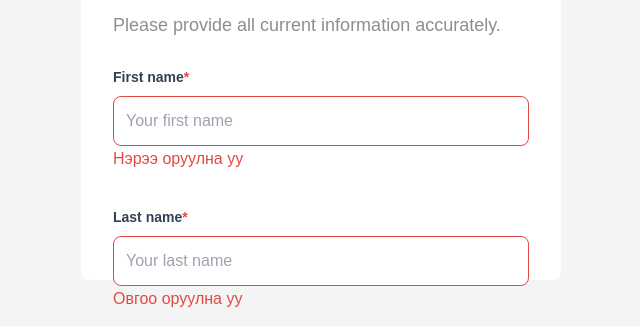
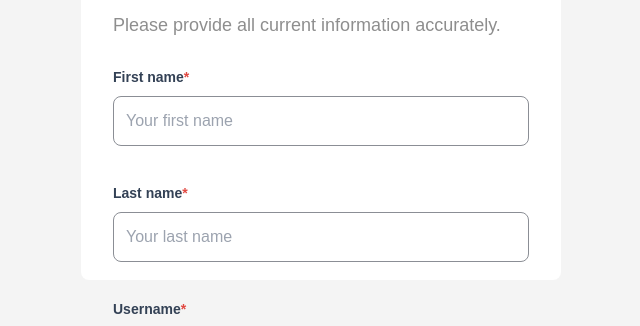
Before and after one commit to khorlo333/multi-step-form, a Next.js app: page / in a window 1280 px wide. Shown: the part 557-883 px from the top of the page, without its empty margins (319-959 px from the left). Built offline with nearby package versions, Linux system fonts and the light colour scheme.

Commit message:
form change

```diff
--- a/src/components/Button.jsx
+++ b/src/components/Button.jsx
@@ -1,11 +1,14 @@
 import { ChevronRight } from "lucide-react";
 
-export default function Button() {
+export default function Button({ handleClick }) {
   return (
     <div>
       <button className="flex py-2.5 px-3 justify-center items-center gap-1 rounded-md bg-[#121316] w-[416px]">
         {" "}
-        <p className="text-[#fff] text-[16px] font-medium " onClick={() => {}}>
+        <p
+          className="text-[#fff] text-[16px] font-medium "
+          onClick={handleClick}
+        >
           Continue 1/3
         </p>
         <ChevronRight className="text-white" />
--- a/src/components/Input.jsx
+++ b/src/components/Input.jsx
@@ -2,15 +2,13 @@ export default function Input({
   label,
   placeholder,
   onChange,
-  lastName,
-  username,
-  firstName,
   errorText,
+  name,
 }) {
-  let error = "";
-  !lastName ? (error = true) : (error = null);
-  !username ? (error = true) : (error = null);
-  !firstName ? (error = true) : (error = null);
+  // let error = "";
+  // !lastName ? (error = true) : (error = null);
+  // !username ? (error = true) : (error = null);
+  // !firstName ? (error = true) : (error = null);
   return (
     <div className="flex flex-col items-start gap-2 self-stretch ">
       <p className="text-[#334155] text-[14px] font-semibold  ">
@@ -18,17 +16,19 @@ export default function Input({
         <span className="text-[#e14942] text-[14px] font-semibold  ">*</span>
       </p>
       <input
-        value={lastName}
-        className={`flex p-[12px] items-center self-stretch rounded-lg border-[1px] border-solid border-[#8b8e95] focus:outline-none focus:border-[#0ca5e9] ${
-          error ? "border-[#e14942]" : "focus:border-[#0ca5e9]"
-        }`}
+        name={name}
+        className={`flex p-[12px] items-center self-stretch rounded-lg border-[1px] border-solid border-[#8b8e95] focus:outline-none focus:border-[#0ca5e9] `}
         type="text"
         placeholder={placeholder}
         onChange={onChange}
       />
-      {error ? (
+      <p className="text-[#e14942] py-2 mt-[-15px]">{errorText}</p>
+      {/* {error ? (
         <p className="text-[#e14942] py-2 mt-[-15px]">{errorText}</p>
-      ) : null}
+      ) : null} */}
     </div>
   );
 }
+// ${
+//   error ? "border-[#e14942]" : "focus:border-[#0ca5e9]"
+// }
--- a/src/components/Main.jsx
+++ b/src/components/Main.jsx
@@ -4,9 +4,45 @@ import { useState } from "react";
 import Button from "./Button";
 
 export default function Main() {
-  const [firstName, setFirstName] = useState("");
-  const [lastName, setLastName] = useState("");
-  const [username, setUserName] = useState("");
+  const [formValues, setFormValues] = useState({
+    firstName: "",
+    lastName: "",
+    username: "",
+  });
+  const [formErrors, setFormErrors] = useState({
+    firstName: "",
+    lastName: "",
+    username: "",
+  });
+  // const [username, setUserName] = useState("");
+  const handleChange = (e) => {
+    const { name, value } = e.target;
+    setFormErrors((prev) => ({ ...prev, [name]: "" }));
+    setFormValues((prev) => ({ ...prev, [name]: value }));
+  };
+  const handleClick = () => {
+    const { firstName, lastName, username } = formValues;
+
+    if (!firstName.trim()) {
+      setFormErrors((prev) => ({
+        ...prev,
+        firstName: "Нэрээ оруулна уу",
+      }));
+    }
+
+    if (!lastName.trim()) {
+      setFormErrors((prev) => ({
+        ...prev,
+        lastName: "Овгоо оруулна уу",
+      }));
+    }
+    if (!username.trim()) {
+      setFormErrors((prev) => ({
+        ...prev,
+        username: "Хэрэглэгчийн нэрээ оруулна уу",
+      }));
+    }
+  };
   return (
     <div className="w-[480px] h-[655px] p-[32px] rounded-[8px] flex flex-col justify-between items-start bg-[#fff]">
       <div className="flex flex-col items-start gap-[28px] ">
@@ -21,29 +57,29 @@ export default function Main() {
         </div>
         <div className="flex flex-col items-start gap-[28px] w-[416px]">
           <Input
-            onChange={(e) => setFirstName(e.target.value)}
-            firstName={firstName}
+            onChange={handleChange}
             label="First name"
             placeholder="Your first name"
-            errorText="Нэрээ оруулна уу"
+            name="firstName"
+            errorText={formErrors.firstName}
           />
           <Input
-            onChange={(e) => setLastName(e.target.value)}
-            lastName={lastName}
+            onChange={handleChange}
             label="Last name"
             placeholder="Your last name"
-            errorText="Овгоо оруулна уу"
+            name="lastName"
+            errorText={formErrors.lastName}
           />
           <Input
-            onChange={(e) => setUserName(e.target.value)}
-            username={username}
+            onChange={handleChange}
             label="Username"
             placeholder="Your username"
-            errorText="Хэрэглэгчийн нэрээ оруулна уу"
+            name="username"
+            errorText={formErrors.username}
           />
         </div>
       </div>
-      <Button />
+      <Button handleClick={handleClick} />
     </div>
   );
 }
```
